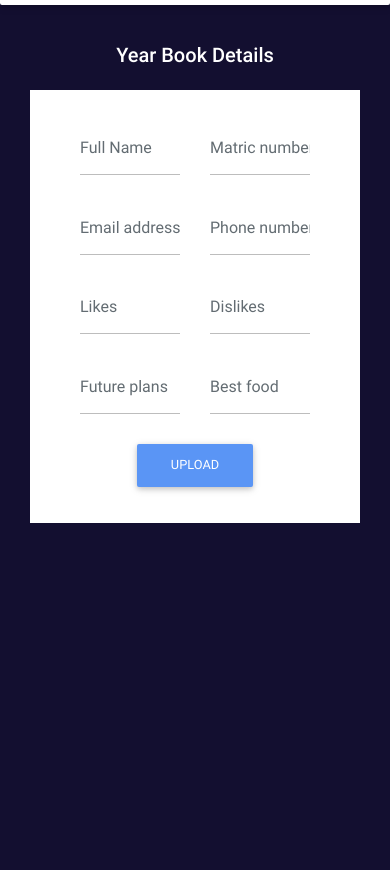
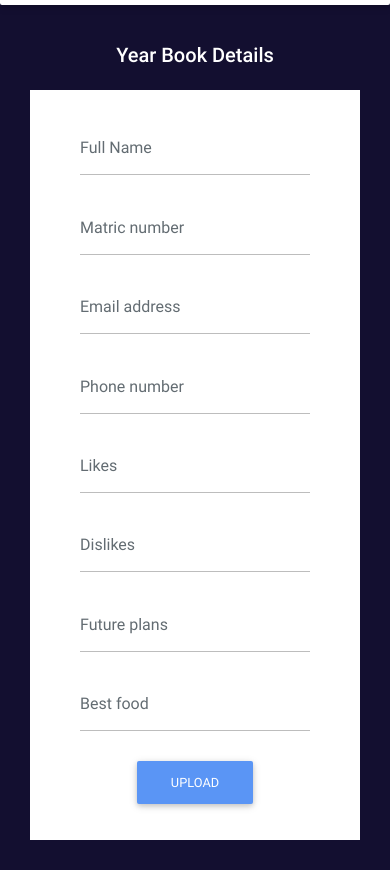
Before and after one commit to oyinkan/YearBook, a plain HTML site: page index.html in a window 390 px wide. Shown: the part 66-936 px from the top of the page. Before the commit the page ends 844 px from the top, so only its background shows below. Drawn offline with nearby package versions, Linux system fonts and the light colour scheme; files that its build step writes are made by us from their sources.

Commit message:
index page

```diff
--- a/index.html
+++ b/index.html
@@ -55,12 +55,12 @@
   <p class="h5 text-center mb-4">Year Book Details</p>
   <form style= "background-color: #fff; margin: 0 auto; padding: 30px 50px;">
     <div class="row">
-        <div class="col">
+        <div class="col-12 col-md-6">
             <div class="md-form">
               <input placeholder="Full Name" type="text" id="fullname" name="fullname" class="form-control">
             </div>
         </div>
-        <div class="col">
+        <div class="col-12 col-md-6">
             <div class="md-form">
               <input placeholder="Matric number" type="text" id="matricnumber" name="matricnumber" class="form-control">
             </div>
@@ -68,36 +68,36 @@
     </div>
 
     <div class="row">
-        <div class="col">
+        <div class="col-12 col-md-6">
             <div class="md-form">
               <input placeholder="Email address" type="text" id="email" name="email" class="form-control">
             </div>
         </div>
-        <div class="col">
+        <div class="col-12 col-md-6">
             <div class="md-form">
               <input placeholder="Phone number" type="text" id="phonenumber" name="phonenumber" class="form-control">
             </div>
         </div>
     </div>
     <div class="row">
-        <div class="col">
+        <div class="col-12 col-md-6">
             <div class="md-form">
               <input placeholder="Likes" type="text" id="likes" name="likes" class="form-control">
             </div>
         </div>
-        <div class="col">
+        <div class="col-12 col-md-6">
             <div class="md-form">
               <input placeholder="Dislikes" type="text" id="dislikes" name="dislikes" class="form-control">
             </div>
         </div>
     </div>
     <div class="row">
-        <div class="col">
+        <div class="col-12 col-md-6">
             <div class="md-form">
               <input placeholder="Future plans" type="text" id="futureplans" name="futureplans" class="form-control">
             </div>
         </div>
-        <div class="col">
+        <div class="col-12 col-md-6">
             <div class="md-form">
               <input placeholder="Best food" type="text" id="bestfood" name="bestfood" class="form-control">
             </div>
```
